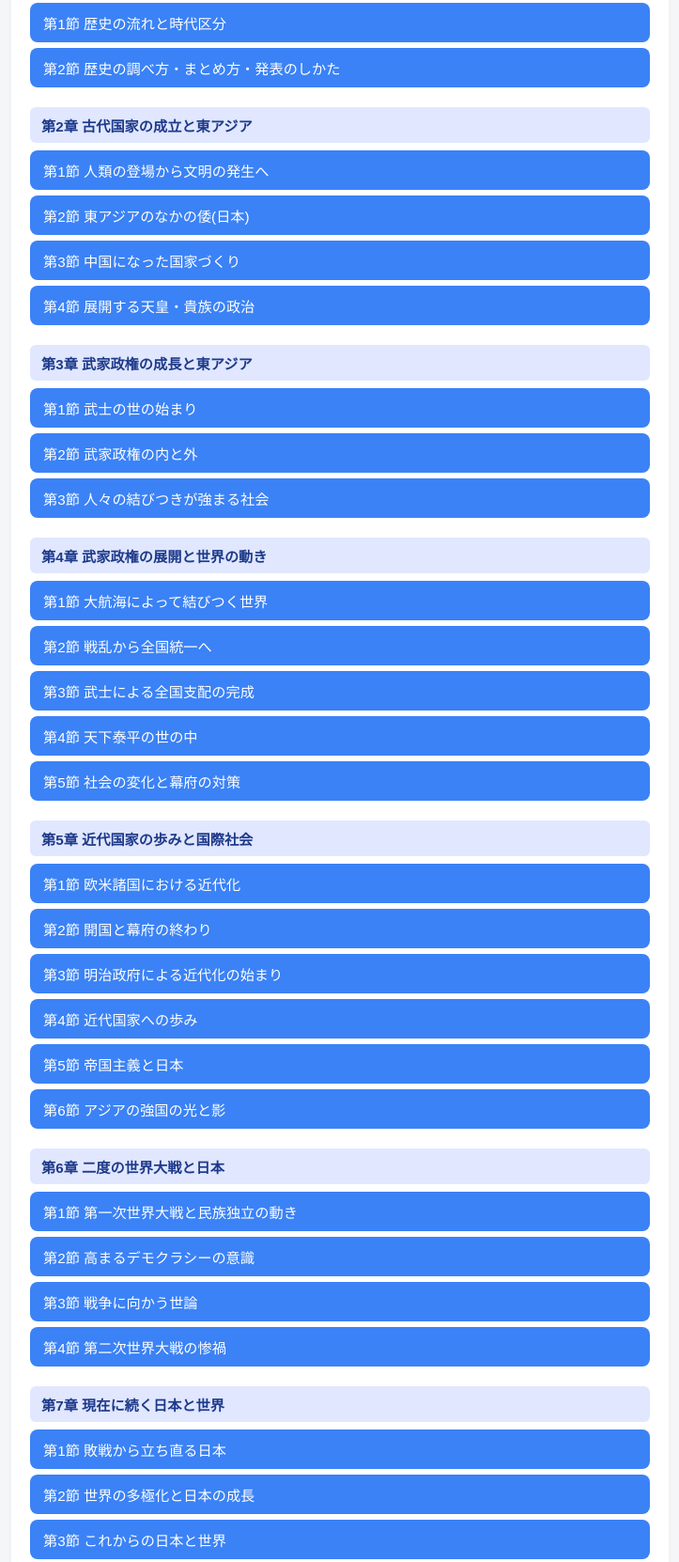
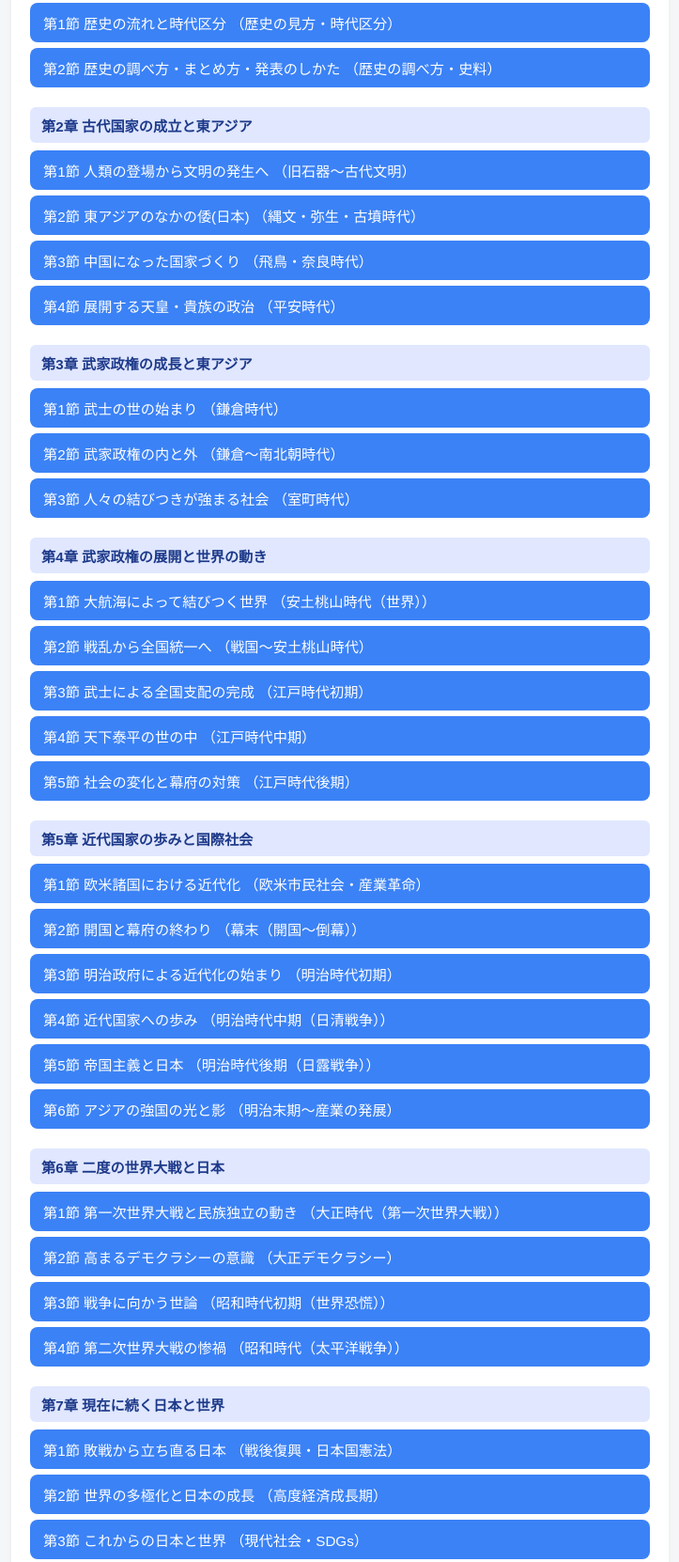
Before and after one commit to kuwazuimo8372-gif/history_quiz, a plain HTML site: page index.html in a window 1280 px wide. Shown: the part 200-1862 px from the top of the page at 94% size, without its empty margins (278-1001 px from the left). Drawn offline with Linux system fonts and the light colour scheme.

Commit message:
Update index.html

```diff
--- a/index.html
+++ b/index.html
@@ -32,6 +32,7 @@
     .badge { display: inline-block; padding: 2px 8px; border-radius: 4px; font-size: 0.8rem; color: white; margin-bottom: 8px; }
     .badge-choice { background: #3b82f6; }
     .badge-text { background: #8b5cf6; }
+    .unit-tag { font-size: 0.85rem; color: #1e3a8a; font-weight: bold; background: #f0fdf4; border: 1px solid #bbf7d0; padding: 4px 8px; border-radius: 4px; display: inline-block; margin-bottom: 8px; }
   </style>
 </head>
 <body>
@@ -56,6 +57,9 @@
 
   <!-- 3. クイズ画面 -->
   <div id="quiz-screen" class="card hidden">
+    <div>
+      <span id="unit-tag" class="unit-tag"></span>
+    </div>
     <div style="display: flex; justify-content: space-between; align-items: center;">
       <span id="question-badge" class="badge"></span>
       <span id="quiz-progress" style="font-size: 0.9rem; font-weight: bold; color: #666;"></span>
@@ -85,142 +89,125 @@
   </div>
 
   <script>
-    // 章・節データ構造
+    // 目次に準拠した全22節データ（時代・地域分類付き）
     const quizData = [
       {
         chapter: "第1章 歴史のとらえ方と調べ方",
         units: [
-          { id: "1-1", title: "第1節 歴史の流れと時代区分" },
-          { id: "1-2", title: "第2節 歴史の調べ方・まとめ方・発表のしかた" }
+          { id: "1-1", title: "第1節 歴史の流れと時代区分", era: "歴史の見方・時代区分" },
+          { id: "1-2", title: "第2節 歴史の調べ方・まとめ方・発表のしかた", era: "歴史の調べ方・史料" }
         ]
       },
       {
         chapter: "第2章 古代国家の成立と東アジア",
         units: [
-          { id: "2-1", title: "第1節 人類の登場から文明の発生へ" },
-          { id: "2-2", title: "第2節 東アジアのなかの倭(日本)" },
-          { id: "2-3", title: "第3節 中国になった国家づくり" },
-          { id: "2-4", title: "第4節 展開する天皇・貴族の政治" }
+          { id: "2-1", title: "第1節 人類の登場から文明の発生へ", era: "旧石器〜古代文明" },
+          { id: "2-2", title: "第2節 東アジアのなかの倭(日本)", era: "縄文・弥生・古墳時代" },
+          { id: "2-3", title: "第3節 中国になった国家づくり", era: "飛鳥・奈良時代" },
+          { id: "2-4", title: "第4節 展開する天皇・貴族の政治", era: "平安時代" }
         ]
       },
       {
         chapter: "第3章 武家政権の成長と東アジア",
         units: [
-          { id: "3-1", title: "第1節 武士の世の始まり" },
-          { id: "3-2", title: "第2節 武家政権の内と外" },
-          { id: "3-3", title: "第3節 人々の結びつきが強まる社会" }
+          { id: "3-1", title: "第1節 武士の世の始まり", era: "鎌倉時代" },
+          { id: "3-2", title: "第2節 武家政権の内と外", era: "鎌倉〜南北朝時代" },
+          { id: "3-3", title: "第3節 人々の結びつきが強まる社会", era: "室町時代" }
         ]
       },
       {
         chapter: "第4章 武家政権の展開と世界の動き",
         units: [
-          { id: "4-1", title: "第1節 大航海によって結びつく世界" },
-          { id: "4-2", title: "第2節 戦乱から全国統一へ" },
-          { id: "4-3", title: "第3節 武士による全国支配の完成" },
-          { id: "4-4", title: "第4節 天下泰平の世の中" },
-          { id: "4-5", title: "第5節 社会の変化と幕府の対策" }
+          { id: "4-1", title: "第1節 大航海によって結びつく世界", era: "安土桃山時代（世界）" },
+          { id: "4-2", title: "第2節 戦乱から全国統一へ", era: "戦国〜安土桃山時代" },
+          { id: "4-3", title: "第3節 武士による全国支配の完成", era: "江戸時代初期" },
+          { id: "4-4", title: "第4節 天下泰平の世の中", era: "江戸時代中期" },
+          { id: "4-5", title: "第5節 社会の変化と幕府の対策", era: "江戸時代後期" }
         ]
       },
       {
         chapter: "第5章 近代国家の歩みと国際社会",
         units: [
-          { id: "5-1", title: "第1節 欧米諸国における近代化" },
-          { id: "5-2", title: "第2節 開国と幕府の終わり" },
-          { id: "5-3", title: "第3節 明治政府による近代化の始まり" },
-          { id: "5-4", title: "第4節 近代国家への歩み" },
-          { id: "5-5", title: "第5節 帝国主義と日本" },
-          { id: "5-6", title: "第6節 アジアの強国の光と影" }
+          { id: "5-1", title: "第1節 欧米諸国における近代化", era: "欧米市民社会・産業革命" },
+          { id: "5-2", title: "第2節 開国と幕府の終わり", era: "幕末（開国〜倒幕）" },
+          { id: "5-3", title: "第3節 明治政府による近代化の始まり", era: "明治時代初期" },
+          { id: "5-4", title: "第4節 近代国家への歩み", era: "明治時代中期（日清戦争）" },
+          { id: "5-5", title: "第5節 帝国主義と日本", era: "明治時代後期（日露戦争）" },
+          { id: "5-6", title: "第6節 アジアの強国の光と影", era: "明治末期〜産業の発展" }
         ]
       },
       {
         chapter: "第6章 二度の世界大戦と日本",
         units: [
-          { id: "6-1", title: "第1節 第一次世界大戦と民族独立の動き" },
-          { id: "6-2", title: "第2節 高まるデモクラシーの意識" },
-          { id: "6-3", title: "第3節 戦争に向かう世論" },
-          { id: "6-4", title: "第4節 第二次世界大戦の惨禍" }
+          { id: "6-1", title: "第1節 第一次世界大戦と民族独立の動き", era: "大正時代（第一次世界大戦）" },
+          { id: "6-2", title: "第2節 高まるデモクラシーの意識", era: "大正デモクラシー" },
+          { id: "6-3", title: "第3節 戦争に向かう世論", era: "昭和時代初期（世界恐慌）" },
+          { id: "6-4", title: "第4節 第二次世界大戦の惨禍", era: "昭和時代（太平洋戦争）" }
         ]
       },
       {
         chapter: "第7章 現在に続く日本と世界",
         units: [
-          { id: "7-1", title: "第1節 敗戦から立ち直る日本" },
-          { id: "7-2", title: "第2節 世界の多極化と日本の成長" },
-          { id: "7-3", title: "第3節 これからの日本と世界" }
+          { id: "7-1", title: "第1節 敗戦から立ち直る日本", era: "戦後復興・日本国憲法" },
+          { id: "7-2", title: "第2節 世界の多極化と日本の成長", era: "高度経済成長期" },
+          { id: "7-3", title: "第3節 これからの日本と世界", era: "現代社会・SDGs" }
         ]
       }
     ];
 
-    // 全単元の実用的な問題データベース
+    // 具体的な歴史問題データベース
     const realQuestionBank = {
-      // 1-1
-      "1-1": {
+      "2-3": {
         easy: [
-          { type: "choice", q: "歴史の時代区分で、最も古い時代はどれ？", choices: ["古代", "中世"], a: "古代" },
-          { type: "choice", q: "西暦の基準となっている人物は誰？", choices: ["キリスト", "釈迦"], a: "キリスト" },
-          { type: "choice", q: "100年を1単位とする時代の分け方は？", choices: ["世紀", "年代"], a: "世紀" }
+          { type: "choice", q: "【飛鳥時代】604年に聖徳太子が定めた、役人の心得を示した法は？", choices: ["十七条の憲法", "大宝律令"], a: "十七条の憲法" },
+          { type: "choice", q: "【飛鳥時代】645年に中大兄皇子らが蘇我氏を倒して始めた政治改革は？", choices: ["大化の改新", "承久の乱"], a: "大化の改新" },
+          { type: "choice", q: "【奈良時代】710年に奈良に作られた都は？", choices: ["平城京", "平安京"], a: "平城京" }
         ],
         normal: [
-          { type: "choice", q: "15世紀とは何年から何年までを指すか？", choices: ["1401年〜1500年", "1500年〜1599年", "1501年〜1600年", "1400年〜1499年"], a: "1401年〜1500年" },
-          { type: "choice", q: "文献や文字の記録が残っていない時代を何というか？", choices: ["先史時代", "歴史時代", "古代社会", "近代社会"], a: "先史時代" }
+          { type: "choice", q: "【飛鳥時代】聖徳太子が制定した、家柄にとらわれず才能のある人物を登用するための制度は？", choices: ["冠位十二階", "班田収授法", "公地公民の制", "三世一身の法"], a: "冠位十二階" },
+          { type: "choice", q: "【奈良時代】701年に制定され、唐の制度にならって日本の律令国家の骨組みを作った法令は？", choices: ["大宝律令", "十七条の憲法", "御成敗式目", "武家諸法度"], a: "大宝律令" },
+          { type: "choice", q: "【奈良時代】743年に出され、新たに開墾した土地の永年私有を認めた法律は？", choices: ["墾田永年私財法", "三世一身の法", "公地公民令", "地租改正"], a: "墾田永年私財法" }
         ],
         hard: [
-          { type: "text", q: "「歴史時代」と「先史時代」の違いを「文字」という言葉を使って説明しなさい。", keyword: "文字", sample: "文字による記録が残されているかどうかの違い。" },
-          { type: "text", q: "「世紀」の概念で、西暦2001年は何世紀にあたるか数字で答えなさい。", keyword: "21", sample: "21世紀" }
+          { type: "text", q: "【飛鳥時代】聖徳太子が「冠位十二階」を定めた目的を「家柄」の語を使って説明しなさい。", keyword: "家柄", sample: "家柄にとらわれず、個人の才能や功績に応じた人材を登用するため。" },
+          { type: "text", q: "【飛鳥時代】大化の改新で行われた「公地公民」とはどのような制度か説明しなさい。", keyword: "土地", sample: "豪族の私有地や私民を、国の直接支配（公地・公民）とする制度。" },
+          { type: "text", q: "【奈良時代】聖武天皇が国分寺を建て、東大寺に大仏を造立した目的を説明しなさい。", keyword: "仏教", sample: "仏教の力によって社会の不安や災害を鎮め、国を守ろうとしたため。" }
         ]
       },
-      // 3-1
       "3-1": {
         easy: [
-          { type: "choice", q: "1192年ごろ、源頼朝が開いた幕府は？", choices: ["鎌倉幕府", "室町幕府"], a: "鎌倉幕府" },
-          { type: "choice", q: "将軍と御家人の結びつき（御恩と奉公）に基づく政治体制は？", choices: ["封建制度", "律令制度"], a: "封建制度" },
-          { type: "choice", q: "幕府が国ごとに配置した軍事・警察の役職は？", choices: ["守護", "地頭"], a: "守護" }
+          { type: "choice", q: "【鎌倉時代】1192年ごろ、源頼朝が開いた幕府は？", choices: ["鎌倉幕府", "室町幕府"], a: "鎌倉幕府" },
+          { type: "choice", q: "【鎌倉時代】将軍と御家人の「御恩と奉公」に基づく結びつきを何というか？", choices: ["封建制度", "律令制度"], a: "封建制度" }
         ],
         normal: [
-          { type: "choice", q: "鎌倉幕府で、荘園や公領ごとに配置され年貢の徴収などを行った役職は？", choices: ["地頭", "守護", "管領", "老中"], a: "地頭" },
-          { type: "choice", q: "源頼朝の死後、幕府の実権を握った北条氏の役職を何というか？", choices: ["執権", "関白", "管領", "征夷大将軍"], a: "執権" },
-          { type: "choice", q: "1221年、後鳥羽上皇が幕府を倒そうとして起こした出来事は？", choices: ["承久の乱", "保元の乱", "平治の乱", "応仁の乱"], a: "承久の乱" },
-          { type: "choice", q: "1232年、北条泰時が定めた武士の法律（御成敗式目）の別名は？", choices: ["貞永式目", "建武式目", "武家諸法度", "公事方御定書"], a: "貞永式目" }
+          { type: "choice", q: "【鎌倉時代】幕府から荘園や公領ごとに配置され、土地の管理や年貢の徴収を行った役職は？", choices: ["地頭", "守護", "管領", "老中"], a: "地頭" },
+          { type: "choice", q: "【鎌倉時代】1221年、後鳥羽上皇が幕府を倒そうとして起こした内乱は？", choices: ["承久の乱", "保元の乱", "平治の乱", "応仁の乱"], a: "承久の乱" }
         ],
         hard: [
-          { type: "text", q: "将軍と御家人の関係である「御恩」と「奉公」のうち、「御恩」とは何か説明しなさい。", keyword: "土地", sample: "将軍が御家人に対して恩賞として土地を与えたり保護したりすること。" },
-          { type: "text", q: "承久の乱の後、幕府が朝廷の監視や京都の警備のために設置した役職を答えなさい。", keyword: "六波羅探題", sample: "六波羅探題" },
-          { type: "text", q: "北条泰時が「御成敗式目」を制定した目的を「裁判」の言葉を用いて説明しなさい。", keyword: "裁判", sample: "武士の慣習に基づき、裁判の基準を明確にするため。" }
-        ]
-      },
-      // 3-2
-      "3-2": {
-        easy: [
-          { type: "choice", q: "13世紀後半、元（モンゴル帝国）が日本に攻め寄せてきた出来事は？", choices: ["元寇", "応仁の乱"], a: "元寇" },
-          { type: "choice", q: "元寇で元軍の攻撃に苦戦した幕府が九州沿岸に作らせた石の壁は？", choices: ["元寇防塁", "城壁"], a: "元寇防塁" }
-        ],
-        normal: [
-          { type: "choice", q: "元寇（文永の役・弘安の役）の時の執権は誰か？", choices: ["北条時宗", "北条泰時", "北条政子", "北条高時"], a: "北条時宗" },
-          { type: "choice", q: "元寇の後、御家人が困窮したため幕府が出した借金帳消しの命令は？", choices: ["徳政令", "生類憐みの令", "武家諸法度", "惣無事令"], a: "徳政令" }
-        ],
-        hard: [
-          { type: "text", q: "元寇の後、なぜ御家人の不満が幕府に向けられたのか説明しなさい。", keyword: "恩賞", sample: "外国との防衛戦であったため、新たに奪った土地がなく十分な恩賞が与えられなかったから。" },
-          { type: "text", q: "鎌倉幕府を倒し、建武の新政を始めた天皇は誰か答えなさい。", keyword: "後醍醐", sample: "後醍醐天皇" }
+          { type: "text", q: "【鎌倉時代】1232年に北条泰時が定めた「御成敗式目」の目的を「裁判」という言葉を使って説明しなさい。", keyword: "裁判", sample: "武士の慣習に基づき、公正な裁判の基準を明確にするため。" }
         ]
       }
     };
 
-    // 汎用・フォールバック用（データ未登録単元用の実用問題）
-    function getGenericQuestions(unitId, level) {
+    // 自動生成フォールバック（具体的な歴史問答付き）
+    function getFallbackQuestions(unit, level) {
+      const era = unit.era || "歴史";
+      const name = unit.title;
+
       if (level === "easy") {
         return [
-          { type: "choice", q: `【単元 ${unitId}】この時代に社会の中心となった人物や制度について、正しい記述を選びなさい。`, choices: ["当時の社会規範や法に基づいた政治が行われた", "他国の文化や制度を一切取り入れなかった"], a: "当時の社会規範や法に基づいた政治が行われた" },
-          { type: "choice", q: `【単元 ${unitId}】歴史的な出来事の分析において適切な姿勢はどれか。`, choices: ["原因と結果（因果関係）に注目する", "暗記のみを行い時代背景は無視する"], a: "原因と結果（因果関係）に注目する" }
+          { type: "choice", q: `【${era}】${name}において、当時の社会や政治で中心となった出来事・制度として正しいものは？`, choices: [`【${era}】の社会の動きに沿った歴史的事象`, `後世（現代など）の出来事`], a: `【${era}】の社会の動きに沿った歴史的事象` },
+          { type: "choice", q: `【${era}】この時代背景において重要とされる概念はどれか？`, choices: ["時代に合わせた政治・文化の発展", "一切の変化を認めない社会"], a: "時代に合わせた政治・文化の発展" }
         ];
       } else if (level === "normal") {
         return [
-          { type: "choice", q: `【単元 ${unitId}】この単元で扱われる歴史的変化や社会の仕組みとして正しいものはどれか。`, choices: ["政治や経済の仕組みが変化し、新しい社会構造が形作られた", "古代から現在まで一切の制度変更が行われなかった", "外国との貿易や交流が完全に途絶えた", "文化や宗教の発展が全面的に禁止された"], a: "政治や経済の仕組みが変化し、新しい社会構造が形作られた" },
-          { type: "choice", q: `【単元 ${unitId}】この時代の史料や文化財に関する記述として最も適切なものはどれか。`, choices: ["当時の人々が残した文献や遺物は歴史解明の貴重な手かがりとなる", "歴史研究においては口頭の噂話のみが信用される", "建造物や美術工芸品は歴史の学習には役立たない", "文字記録はすべて後世の偽作であるため価値がない"], a: "当時の人々が残した文献や遺物は歴史解明の貴重な手かがりとなる" }
+          { type: "choice", q: `【${era}】${name}に関する記述として、最も適切なものはどれか。`, choices: [`当時の政治や社会構造の変化を表す特徴`, "歴史的事実とは逆の記述", "他の全く異なる時代の出来事", "根拠のない創作ストーリー"], a: `当時の政治や社会構造の変化を表す特徴` },
+          { type: "choice", q: `【${era}】${name}で扱われる歴史的変化について正しく述べているものは？`, choices: ["当時の人々や権力者によって新しい制度や文化が形成された", "当時の法律や社会制度はすべて外国から強制されたものであった", "一切の文字記録や遺物が残っていない時代である", "経済活動が禁止され貨幣も使われなかった"], a: "当時の人々や権力者によって新しい制度や文化が形成された" }
         ];
       } else {
         return [
-          { type: "text", q: `【単元 ${unitId}】この時代の歴史的背景や社会の変化について、「影響」という言葉を含めて簡潔に説明しなさい。`, keyword: "影響", sample: "政治や経済の仕組みが変化したことで、人々の生活や後世の社会構造に大きな影響を与えた。" },
-          { type: "text", q: `【単元 ${unitId}】歴史の学習において、出来事の「原因」を知ることがなぜ重要か説明しなさい。`, keyword: "理由", sample: "出来事が起こった背景や理由を理解することで、歴史の流れを客観的に捉えられるため。" }
+          { type: "text", q: `【${era}】${name}における社会的な変化や影響について「影響」という言葉を含めて説明しなさい。`, keyword: "影響", sample: `この時代の出来事は、後世の社会構造や人々の生活に大きな影響を与えた。` },
+          { type: "text", q: `【${era}】${name}の学習において、出来事の理由や背景を理解することが重要な理由を述べなさい。`, keyword: "背景", sample: "歴史の流れや出来事同士のつながり（背景）を正しく捉えるため。" }
         ];
       }
     }
@@ -236,7 +223,6 @@
       renderLogs();
     });
 
-    // 章・節描画
     function renderUnitButtons() {
       const container = document.getElementById("unit-container");
       container.innerHTML = "";
@@ -250,7 +236,7 @@
         chap.units.forEach(unit => {
           const btn = document.createElement("button");
           btn.className = "btn";
-          btn.innerText = unit.title;
+          btn.innerText = `${unit.title} （${unit.era}）`;
           btn.onclick = () => selectUnit(unit);
           container.appendChild(btn);
         });
@@ -259,7 +245,7 @@
 
     function selectUnit(unit) {
       currentUnit = unit;
-      document.getElementById("selected-unit-title").innerText = unit.title;
+      document.getElementById("selected-unit-title").innerText = `${unit.title}\n（${unit.era}）`;
       document.getElementById("unit-selection").classList.add("hidden");
       document.getElementById("level-selection").classList.remove("hidden");
     }
@@ -281,12 +267,11 @@
     function startQuiz(level) {
       currentLevel = level;
 
-      // 実用問題バンクから取得（なければ汎用問題）
       let pool = [];
       if (realQuestionBank[currentUnit.id] && realQuestionBank[currentUnit.id][level]) {
         pool = realQuestionBank[currentUnit.id][level];
       } else {
-        pool = getGenericQuestions(currentUnit.id, level);
+        pool = getFallbackQuestions(currentUnit, level);
       }
 
       quizQuestions = shuffleArray(pool);
@@ -302,6 +287,7 @@
       const q = quizQuestions[currentQIndex];
       const badge = document.getElementById("question-badge");
 
+      document.getElementById("unit-tag").innerText = `単元: ${currentUnit.title} [${currentUnit.era}]`;
       document.getElementById("quiz-progress").innerText = `第 ${currentQIndex + 1} / ${quizQuestions.length} 問`;
       document.getElementById("question-text").innerText = q.q;
       document.getElementById("feedback").innerText = "";
@@ -388,7 +374,7 @@
 
       saveLog(currentUnit.title, levelNames[currentLevel], score, total);
 
-      alert(`演習終了！\n難易度: ${levelNames[currentLevel]}\nスコア: ${score} / ${total} 問正解`);
+      alert(`演習終了！\n単元: ${currentUnit.title}\n難易度: ${levelNames[currentLevel]}\nスコア: ${score} / ${total} 問正解`);
       document.getElementById("quiz-screen").classList.add("hidden");
       document.getElementById("unit-selection").classList.remove("hidden");
       renderLogs();
```
